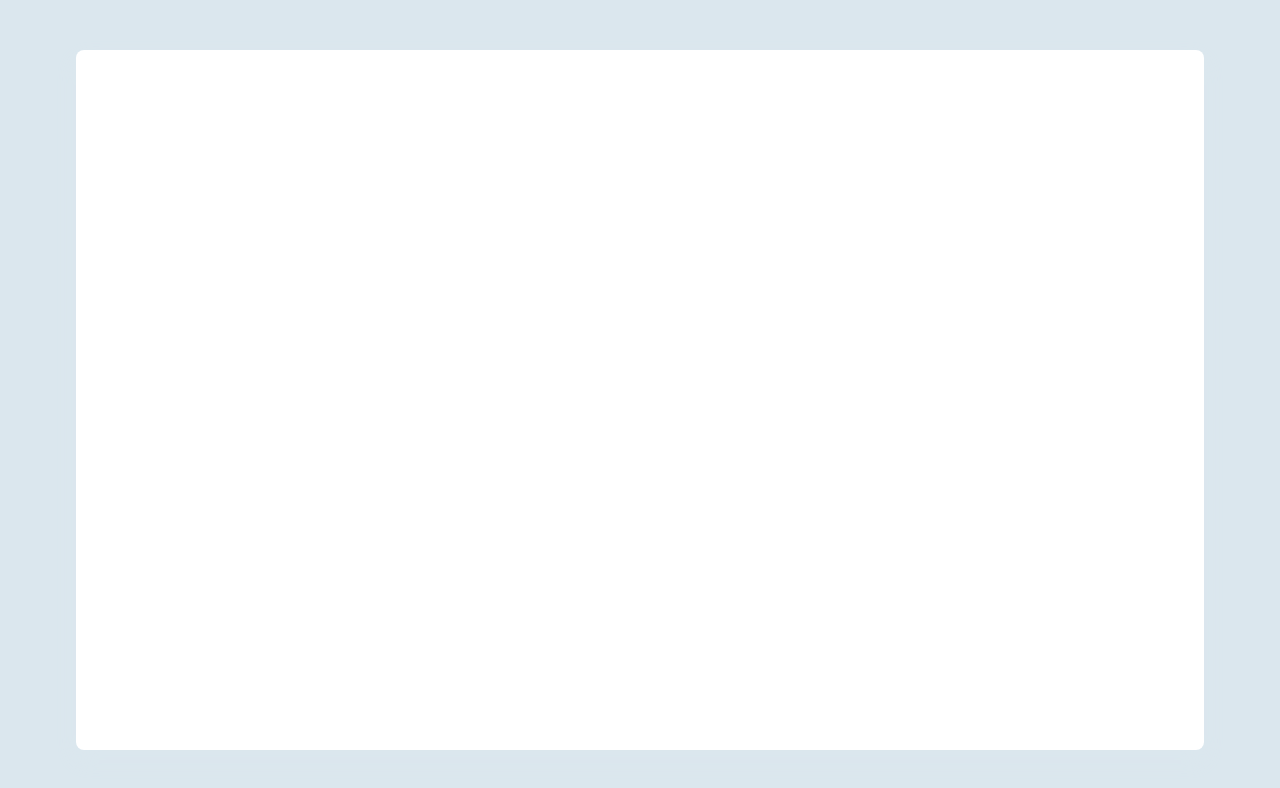
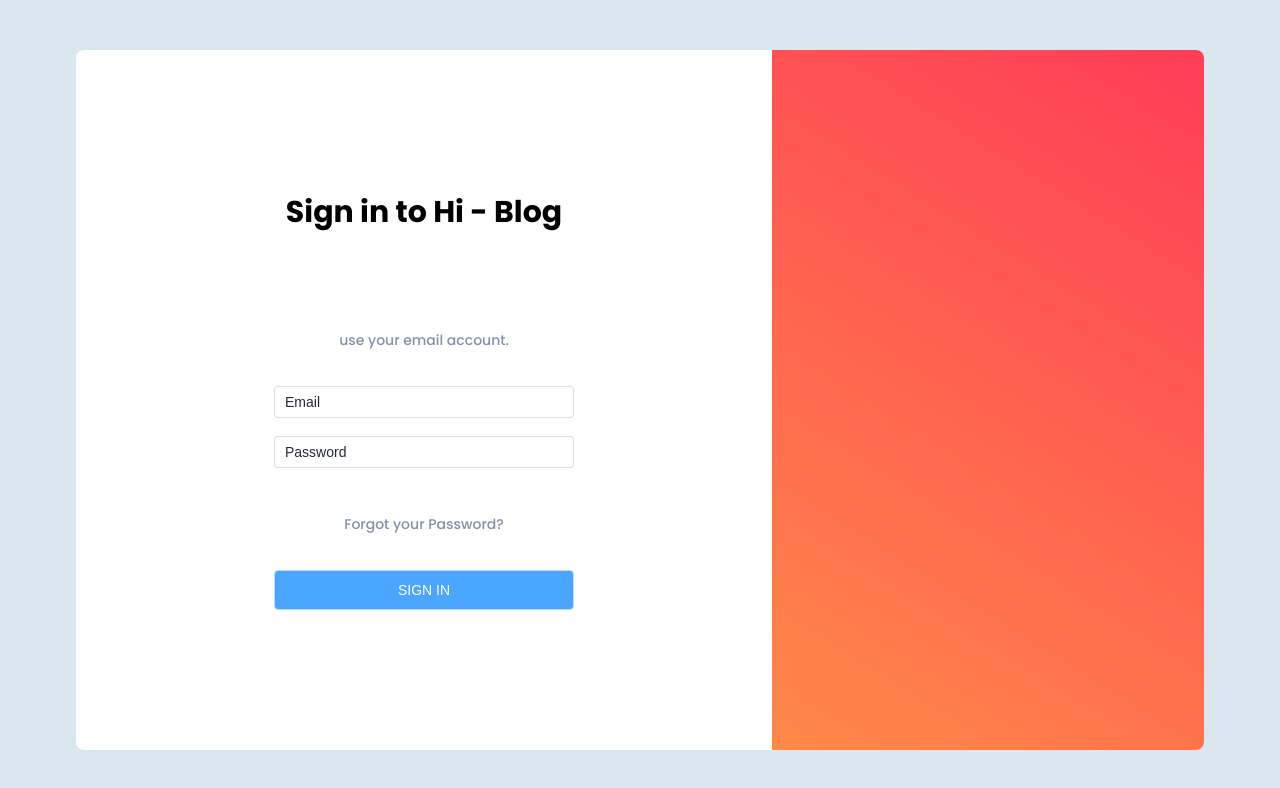
Before and after one commit to nishuiwei/admin-for-blog, a Vue app: page /login in a window 1280 px wide. Shown: the top 788 px of the page. Built offline with nearby package versions, Linux system fonts and the light colour scheme.

Commit message:
feat: 登陆页面简易搭建

```diff
--- a/components.d.ts
+++ b/components.d.ts
@@ -16,6 +16,8 @@ declare module '@vue/runtime-core' {
 		ElDropdownItem: typeof import('element-plus/es')['ElDropdownItem']
 		ElDropdownMenu: typeof import('element-plus/es')['ElDropdownMenu']
 		ElFooter: typeof import('element-plus/es')['ElFooter']
+		ElForm: typeof import('element-plus/es')['ElForm']
+		ElFormItem: typeof import('element-plus/es')['ElFormItem']
 		ElHeader: typeof import('element-plus/es')['ElHeader']
 		ElIcon: typeof import('element-plus/es')['ElIcon']
 		ElImage: typeof import('element-plus/es')['ElImage']
--- a/src/views/login/login-page.vue
+++ b/src/views/login/login-page.vue
@@ -1,12 +1,60 @@
 <template>
 	<div class="login-page">
 		<div class="login-box">
-			<!--  -->
+			<!-- left -->
+			<div class="login-box-left">
+				<h2 class="title">Sign in to Hi - Blog</h2>
+				<p class="subtitle">use your email account.</p>
+				<el-form :model="loginForm">
+					<el-form-item>
+						<el-input v-model="loginForm.email" placeholder="Email" />
+					</el-form-item>
+					<el-form-item>
+						<el-input
+							v-model="loginForm.password"
+							type="password"
+							placeholder="Password"
+							show-password
+						/>
+					</el-form-item>
+				</el-form>
+				<p class="subtitle forget">Forgot your Password?</p>
+				<el-button
+					type="primary"
+					:disabled="!isDisabled"
+					@click="handleClickSignIN"
+				>
+					SIGN IN
+				</el-button>
+			</div>
+			<!-- right -->
+			<div class="login-box-right">
+				<!--  -->
+			</div>
 		</div>
 	</div>
 </template>
 
+<script lang="ts" setup>
+import { ref, computed } from 'vue'
+
+const loginForm = ref({
+	email: '',
+	password: ''
+})
+
+const isDisabled = computed(() => {
+	return !!loginForm.value.email && !!loginForm.value.password
+})
+
+const handleClickSignIN = () => {
+	const payload = loginForm.value
+	console.log('登陆 ===> ', payload)
+}
+</script>
+
 <style lang="less" scoped>
+@width: 300px;
 .login {
 	&-page {
 		display: flex;
@@ -21,6 +69,61 @@
 		height: 700px;
 		background: #ffffff;
 		border-radius: 8px;
+		display: flex;
+		overflow: hidden;
+		&-left {
+			width: 696px;
+			display: flex;
+			flex-direction: column;
+			align-items: center;
+			justify-content: center;
+			.title {
+				font-size: 30px;
+				font-weight: bold;
+				color: #000;
+				margin-bottom: 95px;
+			}
+			.subtitle {
+				font-size: 14px;
+				font-weight: 500;
+				color: #8291a9;
+				margin-bottom: 35px;
+			}
+			.el-form {
+				width: @width;
+				margin-bottom: 28px;
+				.el-input {
+					.el-input__wrapper {
+						.el-input__inner {
+							font-weight: 500;
+							color: #242a38;
+						}
+					}
+					::placeholder {
+						font-weight: 500;
+						color: #242a38;
+					}
+				}
+			}
+			.el-button {
+				width: @width;
+				height: 40px;
+				background-color: var(--send-btn-bg);
+				&:disabled {
+					opacity: 0.7;
+				}
+			}
+			.forget {
+				cursor: pointer;
+				&:hover {
+					text-decoration: underline;
+				}
+			}
+		}
+		&-right {
+			flex: 1;
+			background: linear-gradient(212deg, #ff3d57 1%, #ff8a48 101%);
+		}
 	}
 }
 </style>
```
